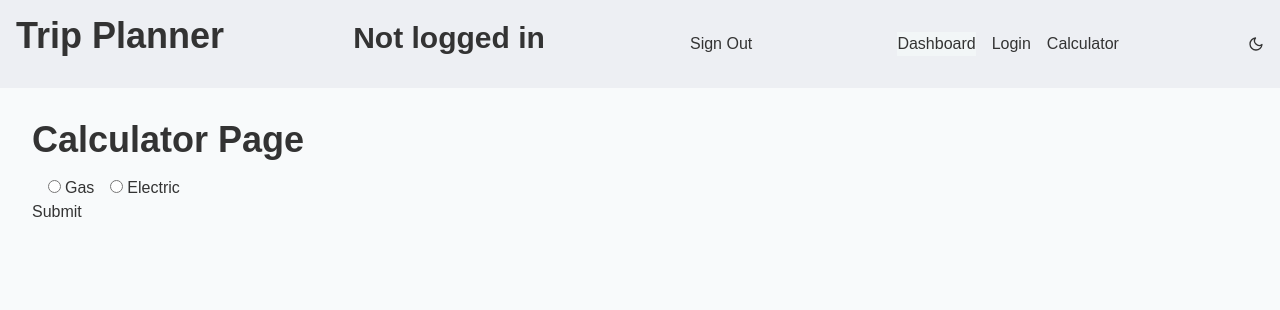
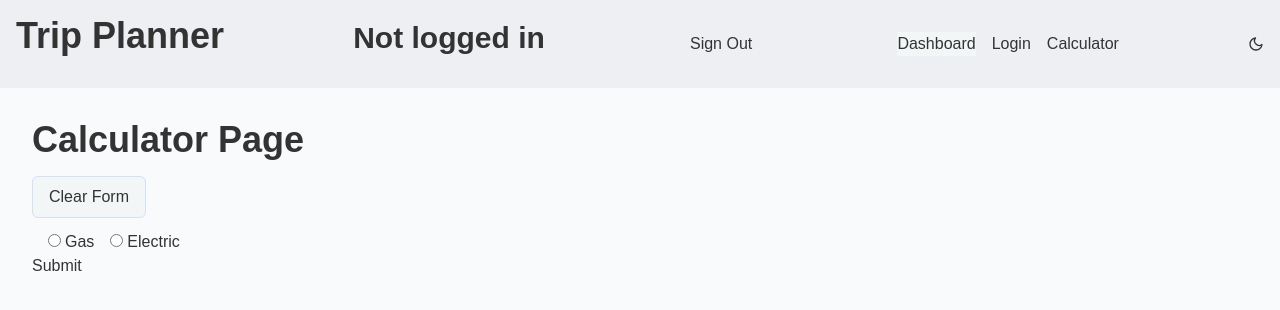
Before and after one commit to adamhinton/mileagebuddy, a Next.js app: page /calculator in a window 1280 px wide. Shown: the top 310 px of the page. Built offline with nearby package versions, Linux system fonts and the light colour scheme; no server answers.

Commit message:
Instate button to clear all form values

```diff
--- /dev/null
+++ b/src/app/calculator/CalculatorFormComponents/ClearFormButton.tsx
@@ -0,0 +1,79 @@
+// _______________________________________________________
+// This is a button the user can hit to clear all form values and start over
+// It shows a confirmation dialog to make sure the user really wants to clear the form
+// Right now it's only used in the calculator form, but it could be used in other forms
+// _______________________________________________________
+
+import { useState } from "react";
+
+/** User hits this button to clear all form values and start over
+ *
+ * Shows a popup asking user to confirm they want to clear the form
+ */
+const ClearFormButton = ({ onClick }: { onClick: () => void }) => {
+	// Show confirmation dialog when user clicks the button
+	const [showConfirmation, setShowConfirmation] = useState(false);
+
+	const handleClearClick = () => {
+		setShowConfirmation(true);
+	};
+
+	// When user confirms they want to clear the form
+	const handleConfirm = () => {
+		onClick();
+		setShowConfirmation(false);
+	};
+
+	// When user cancels clearing the form
+	const handleCancel = () => {
+		setShowConfirmation(false);
+	};
+
+	return (
+		<>
+			<button
+				type="button"
+				onClick={handleClearClick}
+				className="px-4 py-2 mr-3 rounded-md
+          bg-background-elevated text-neutral-text
+          border border-primary-100 hover:bg-background-highlight
+          transition-colors focus:outline-none focus:ring-2
+          focus:ring-primary-200 dark:border-primary-200
+          text-sm sm:text-base mb-3"
+				aria-label="Clear form values"
+			>
+				Clear Form
+			</button>
+
+			{showConfirmation && (
+				<div className="fixed inset-0 bg-black bg-opacity-30 flex items-center justify-center z-50">
+					<div className="bg-white dark:bg-gray-800 p-6 rounded-md shadow-lg max-w-sm w-full">
+						<h3 className="text-lg font-medium mb-3">Confirm Clear Form</h3>
+						<p className="mb-4">
+							Are you sure you want to clear all form values? This cannot be
+							undone.
+						</p>
+						<div className="flex justify-end space-x-3">
+							<button
+								type="button"
+								onClick={handleCancel}
+								className="px-4 py-2 rounded-md border border-gray-300 hover:bg-gray-100 dark:border-gray-600 dark:hover:bg-gray-700"
+							>
+								Cancel
+							</button>
+							<button
+								type="button"
+								onClick={handleConfirm}
+								className="px-4 py-2 rounded-md bg-red-600 text-white hover:bg-red-700"
+							>
+								Clear Form
+							</button>
+						</div>
+					</div>
+				</div>
+			)}
+		</>
+	);
+};
+
+export default ClearFormButton;
--- a/src/app/calculator/page.tsx
+++ b/src/app/calculator/page.tsx
@@ -22,6 +22,7 @@ import {
 	useFormNavigation,
 } from "./calculatorUtils/FormNavUtils";
 import FormSubSections from "./CalculatorFormComponents/AllFormSubSections";
+import ClearFormButton from "./CalculatorFormComponents/ClearFormButton";
 
 // TYPES/VALIDATION
 // Vehicle is DeepReadOnly right now, need to make mutable version for this which will be easy
@@ -33,7 +34,6 @@ import FormSubSections from "./CalculatorFormComponents/AllFormSubSections";
 // Edit functionality
 // Animations or something
 // Persist form data on page refresh
-// Clear form functionality
 // Default values:
 // // Figure out where to save these
 // // Make input default values actually save to form values; right now user has to tab over input
@@ -43,7 +43,6 @@ import FormSubSections from "./CalculatorFormComponents/AllFormSubSections";
 // Make formNav options one object with four properties: type FormNavOptions = { goToNextSection: () => void, toggleSectionCollapse: () => void, etc. }
 // Make CollapsibleSectionTitles type a tuple of literals so as to be the one source of truth for the order
 
-// SPECS:
 // Stretch: optimistic UI updates
 // Specifics of form inputs:
 
@@ -91,10 +90,19 @@ const CalculateMileageForm = () => {
 		setValue,
 		getValues,
 		watch,
+		reset,
 		formState: { errors, isSubmitting },
 	} = form;
 
 	const formValues = getValues();
+
+	/**Wrapper to give this a clearer name
+	 *
+	 *
+	 */
+	const clearAllFormValues = () => {
+		reset();
+	};
 
 	/**Changes the displayed form section when user indicates that they have a gas or EV
 	 *
@@ -134,6 +142,9 @@ const CalculateMileageForm = () => {
 	return (
 		<form onSubmit={handleSubmit(mySubmitLogic)}>
 			{isShowErrorSummary && <FormErrorSummary errors={errors} />}
+
+			{/* User can click this to clear all form values */}
+			<ClearFormButton onClick={clearAllFormValues} />
 
 			<div className="ml-4">
 				<label className="mr-4">
```
